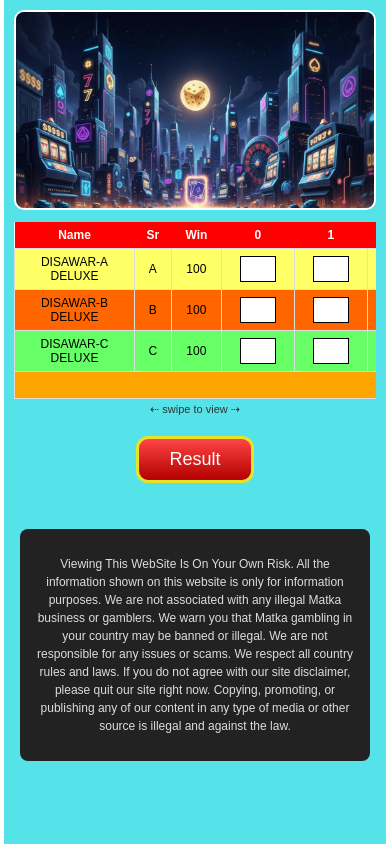
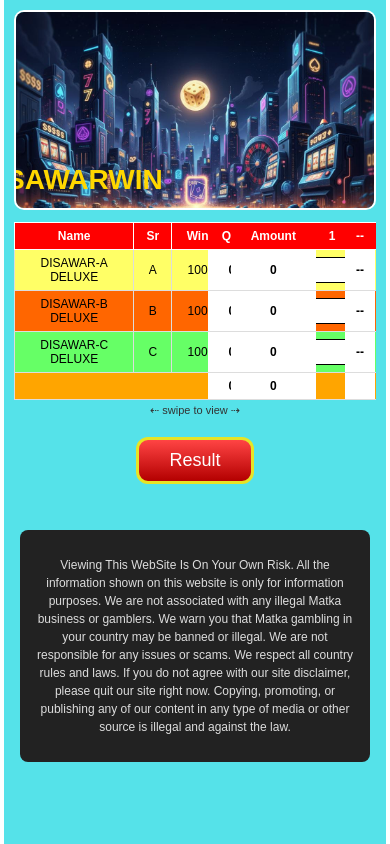
Before and after one commit to SaiWorkProfile/Lottery-Frontend, a React (Create React App) app: page / in a window 390 px wide. Built offline with nearby package versions, Linux system fonts and the light colour scheme; no server answers.

Commit message:
Perfect mobile table layout

```diff
--- a/src/styles/main.css
+++ b/src/styles/main.css
@@ -39,26 +39,33 @@ body {
   object-fit: cover;
 }
 
-/* ================= BANNER TEXT ================= */
+/* ================= BANNER TEXT (SCROLLING) ================= */
 .banner-text {
   position: absolute;
   bottom: 12px;
+  left: 0;
   width: 100%;
   overflow: hidden;
+  pointer-events: none;
 }
 
 .banner-text span {
-  padding-left: 100%;
+  display: inline-block;
   white-space: nowrap;
   font-size: 28px;
   font-weight: bold;
   color: gold;
-  animation: scrollText 12s linear infinite;
+  transform: translateX(100%);
+  animation: marqueeMove 10s linear infinite;
 }
 
-@keyframes scrollText {
-  from { transform: translateX(0); }
-  to { transform: translateX(-100%); }
+@keyframes marqueeMove {
+  0% {
+    transform: translateX(100%);
+  }
+  100% {
+    transform: translateX(-120%);
+  }
 }
 
 /* ================= HEADER INFO ================= */
@@ -83,28 +90,29 @@ body {
 /* ================= TABLE ================= */
 .table-wrapper {
   margin-top: 12px;
-
-  /* 🔥 ONLY TABLE SCROLLS */
-  overflow-x: auto;
+  overflow-x: auto;                /* 🔥 horizontal scroll */
   -webkit-overflow-scrolling: touch;
 }
 
+/* KEEP FULL TABLE WIDTH */
 .bet-table {
-  min-width: 1100px;      /* keep full columns */
+  min-width: 1100px;
   width: 100%;
   border-collapse: collapse;
-  table-layout: auto;
   background: #fff;
 }
 
+/* TABLE HEADERS */
 .bet-table th {
   background: red;
   color: #fff;
   font-size: 12px;
   padding: 6px;
+  border: 1px solid #fff;
   white-space: nowrap;
 }
 
+/* TABLE CELLS */
 .bet-table td {
   font-size: 12px;
   padding: 6px;
@@ -112,6 +120,7 @@ body {
   text-align: center;
 }
 
+/* INPUT BOX */
 .num-box {
   width: 36px;
   height: 26px;
@@ -128,6 +137,43 @@ body {
 .total-row {
   background: orange;
   font-weight: bold;
+}
+
+/* ================= STICKY LAST 3 COLUMNS ================= */
+
+/* RESULT (last column) */
+.bet-table th:last-child,
+.bet-table td:last-child {
+  position: sticky;
+  right: 0;
+  background: #fff;
+  z-index: 4;
+}
+
+/* AMOUNT (2nd last) */
+.bet-table th:nth-last-child(2),
+.bet-table td:nth-last-child(2) {
+  position: sticky;
+  right: 60px;
+  background: #fff;
+  z-index: 3;
+}
+
+/* QTY (3rd last) */
+.bet-table th:nth-last-child(3),
+.bet-table td:nth-last-child(3) {
+  position: sticky;
+  right: 120px;
+  background: #fff;
+  z-index: 2;
+}
+
+/* Header color fix for sticky columns */
+.bet-table th:last-child,
+.bet-table th:nth-last-child(2),
+.bet-table th:nth-last-child(3) {
+  background: red;
+  color: #fff;
 }
 
 /* ================= RESULT BUTTON ================= */
@@ -167,7 +213,7 @@ body {
     grid-column: span 2; /* time to draw full width */
   }
 
-  /* optional swipe hint */
+  /* swipe hint */
   .table-wrapper::after {
     content: "⇠ swipe to view ⇢";
     display: block;
```
